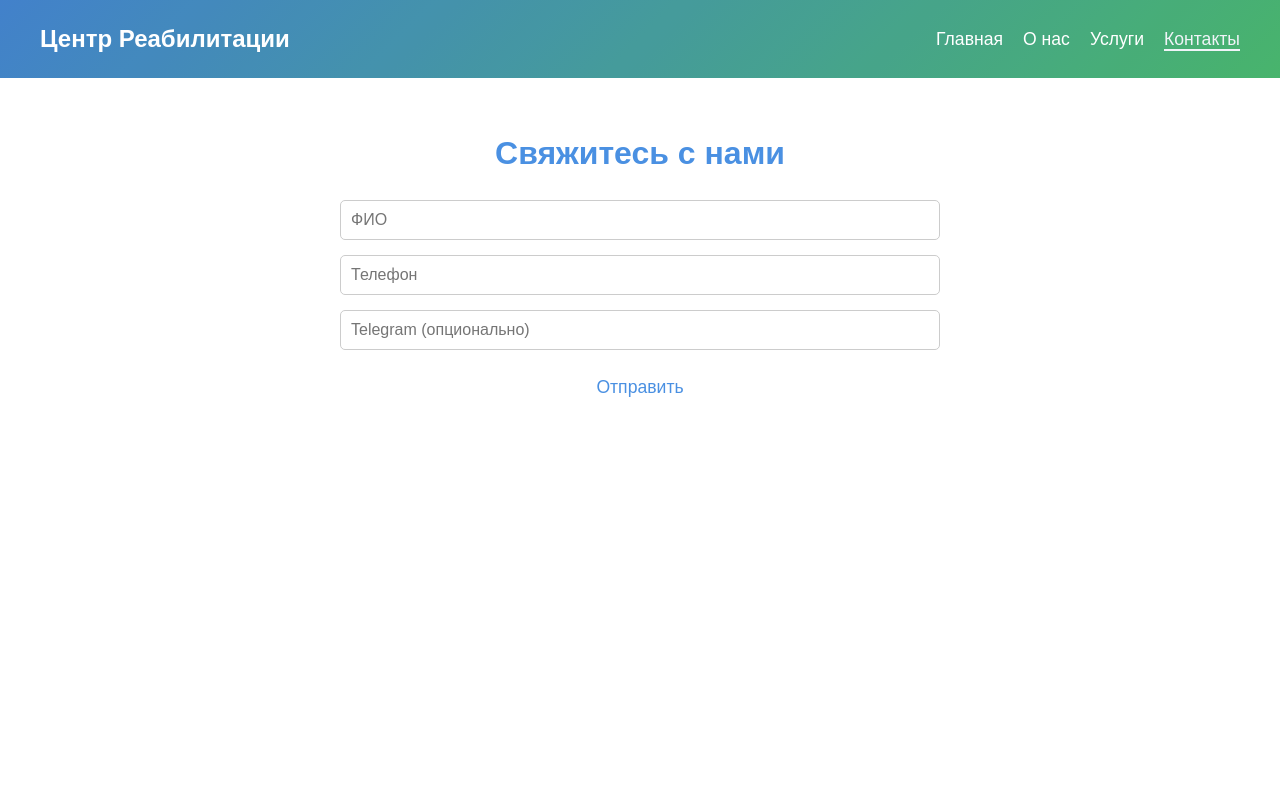
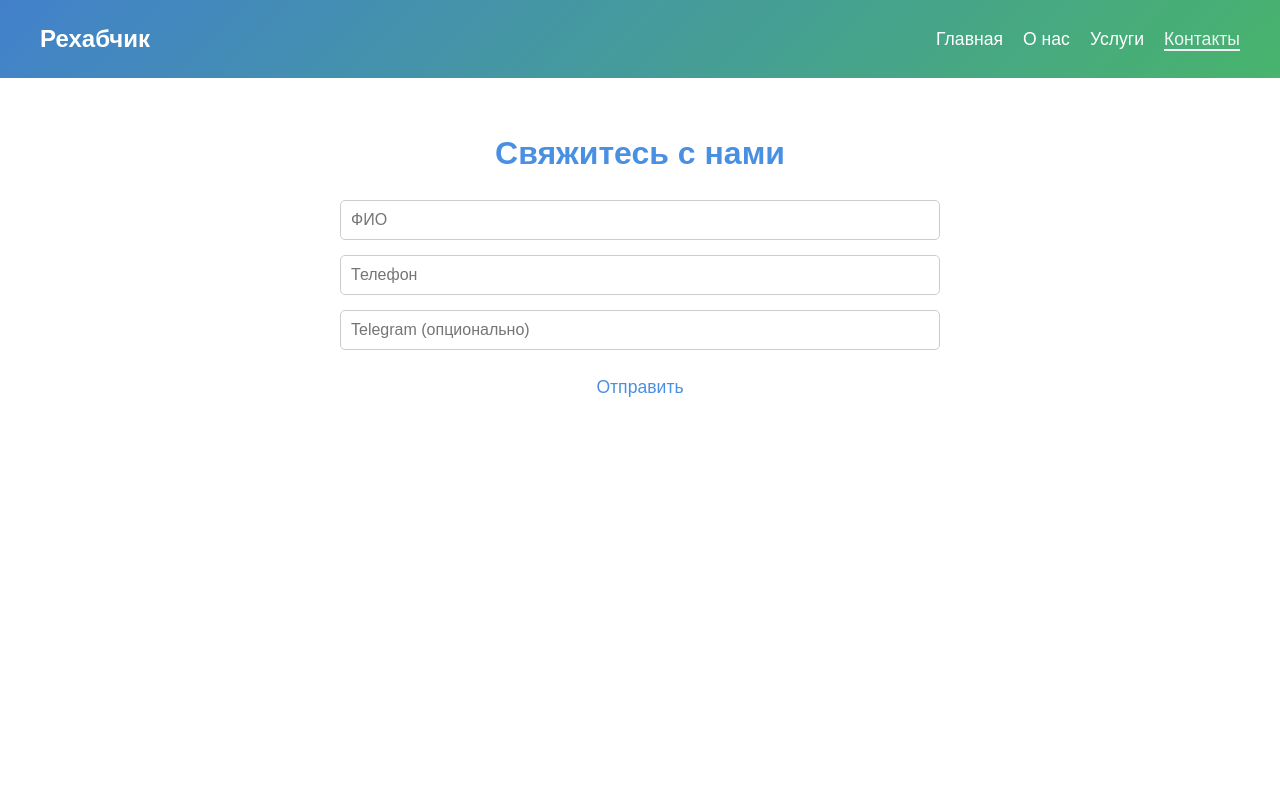
Before and after one commit to D-V-D-cyber/1-Project, a plain HTML site: page contact.html in a window 1280 px wide. Shown: the top 800 px of the page. Drawn offline with Linux system fonts and the light colour scheme.

Commit message:
Update contact.html

```diff
--- a/contact.html
+++ b/contact.html
@@ -50,7 +50,7 @@
 <body>
     <header>
         <nav>
-            <div class="logo">Центр Реабилитации</div>
+            <div class="logo">Рехабчик</div>
             <ul class="nav-links">
                 <li><a href="index.html">Главная</a></li>
                 <li><a href="about.html">О нас</a></li>
```
